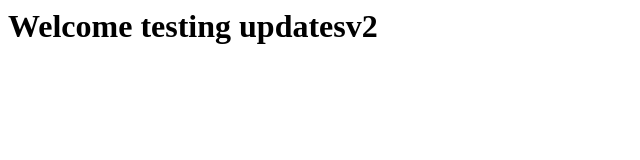
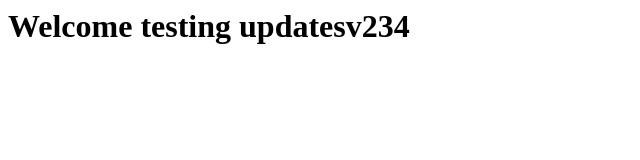
Before and after one commit to shawalbaig/cicdv2, a plain HTML site: page index.html in a window 1280 px wide. Shown: the full height of the page, 0-640 px from the left. Drawn offline with Linux system fonts and the light colour scheme.

Commit message:
Update index.html

```diff
--- a/index.html
+++ b/index.html
@@ -1 +1 @@
-<h1>Welcome testing updatesv2</h1>
+<h1>Welcome testing updatesv234</h1>
```
